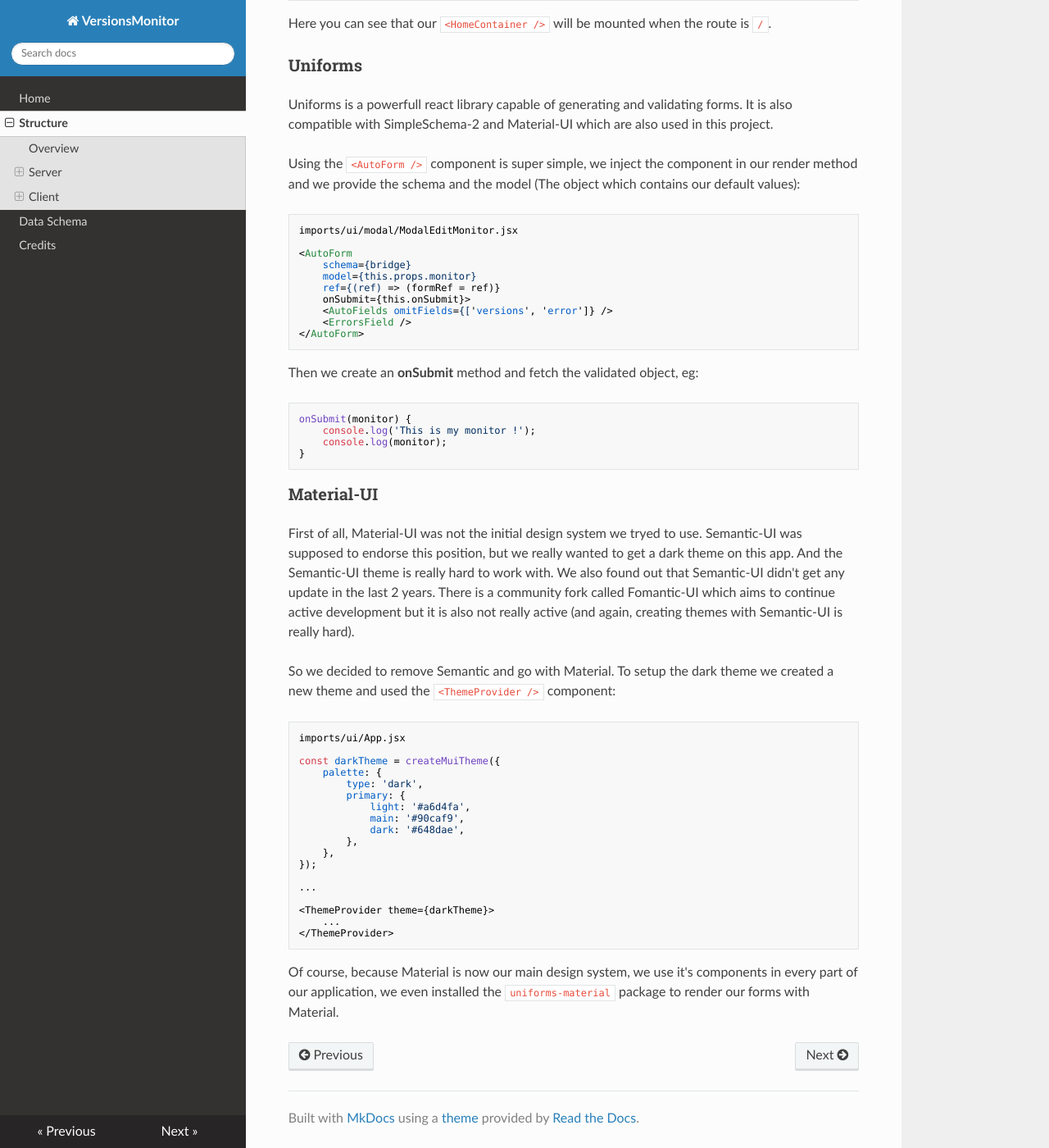
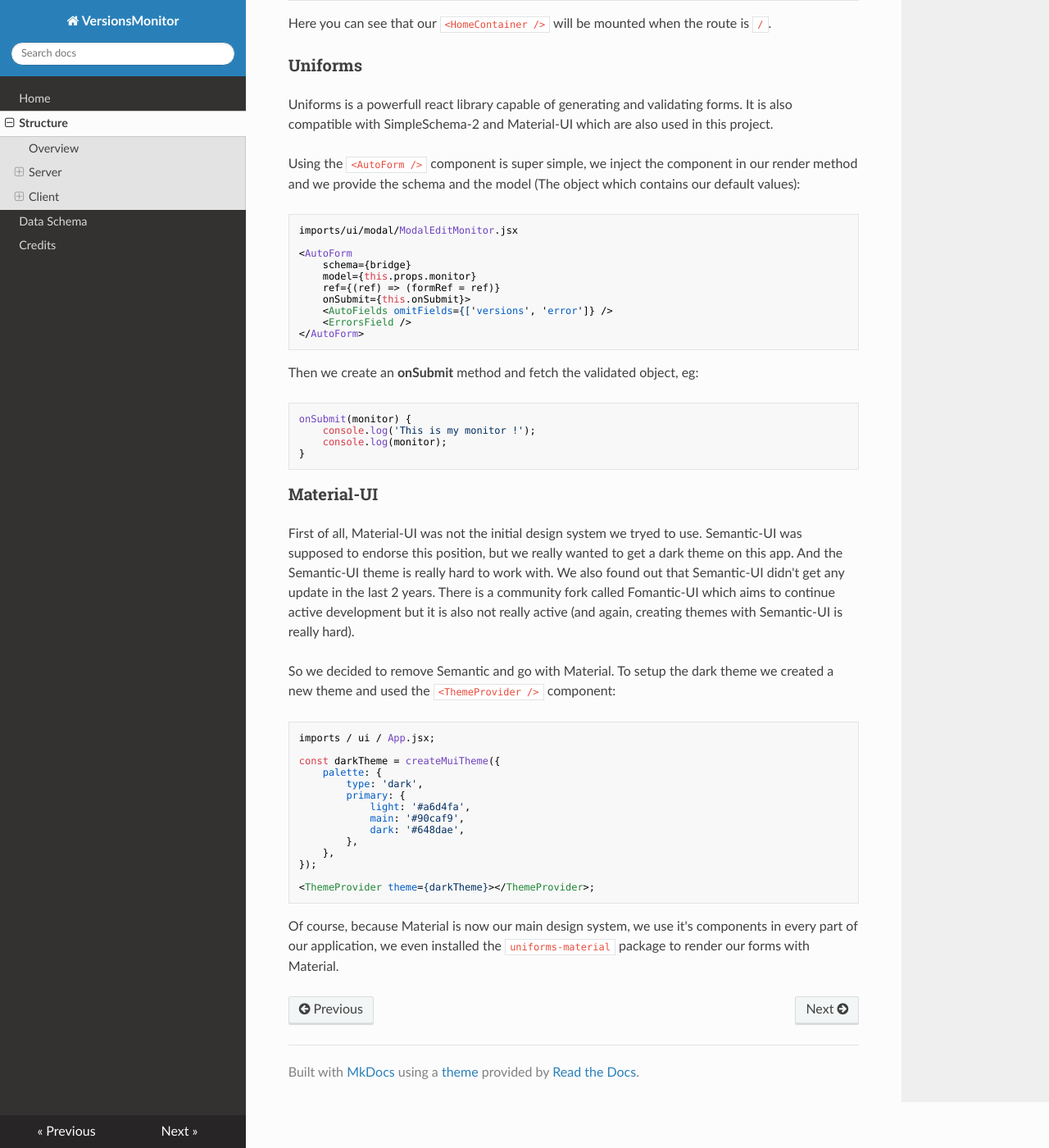
Before and after one commit to LenhardErwan/VersionsMonitor, an MkDocs documentation site: the page built from docs/structure.md, in a window 1280 px wide and 1400 px high, scrolled down 2675 px. Shown: the whole window at 82% size. Built offline with MkDocs 1.6.1, drawn with Linux system fonts in a browser that asks for light colours; nearby versions of some CDN libraries; some of the changed text lies outside the part shown.

Commit message:
fix: Markdown litter

````diff
--- a/docs/structure.md
+++ b/docs/structure.md
@@ -71,7 +71,7 @@ We then inject into `<App />` other React components by following the Route prov
 
 To navigate between pages in our app, we use [Reach Router](https://reach.tech/router/) which is a simple router for React. We decided to choose this package over React-Router because the documentation is easy to understand and we just need to use the given `<Router>` component. Then we set the path props on some of our own components and we are good to go.
 
-```
+```jsx
 imports/ui/App.jsx
 
 <Router>
@@ -89,22 +89,22 @@ Uniforms is a powerfull react library capable of generating and validating forms
 
 Using the `<AutoForm />` component is super simple, we inject the component in our render method and we provide the schema and the model (The object which contains our default values):
 
-```
+```jsx
 imports/ui/modal/ModalEditMonitor.jsx
 
 <AutoForm
-	schema={bridge}
-	model={this.props.monitor}
-	ref={(ref) => (formRef = ref)}
-	onSubmit={this.onSubmit}>
-	<AutoFields omitFields={['versions', 'error']} />
-	<ErrorsField />
+    schema={bridge}
+    model={this.props.monitor}
+    ref={(ref) => (formRef = ref)}
+    onSubmit={this.onSubmit}>
+    <AutoFields omitFields={['versions', 'error']} />
+    <ErrorsField />
 </AutoForm>
 ```
 
 Then we create an **onSubmit** method and fetch the validated object, eg:
 
-```
+```js
 onSubmit(monitor) {
     console.log('This is my monitor !');
     console.log(monitor);
@@ -117,8 +117,8 @@ First of all, Material-UI was not the initial design system we tryed to use. Sem
 
 So we decided to remove Semantic and go with Material. To setup the dark theme we created a new theme and used the `<ThemeProvider />` component:
 
-```
-imports/ui/App.jsx
+```jsx
+imports / ui / App.jsx;
 
 const darkTheme = createMuiTheme({
 	palette: {
@@ -131,11 +131,7 @@ const darkTheme = createMuiTheme({
 	},
 });
 
-...
-
-<ThemeProvider theme={darkTheme}>
-    ...
-</ThemeProvider>
+<ThemeProvider theme={darkTheme}></ThemeProvider>;
 ```
 
 Of course, because Material is now our main design system, we use it's components in every part of our application, we even installed the `uniforms-material` package to render our forms with Material.
````
